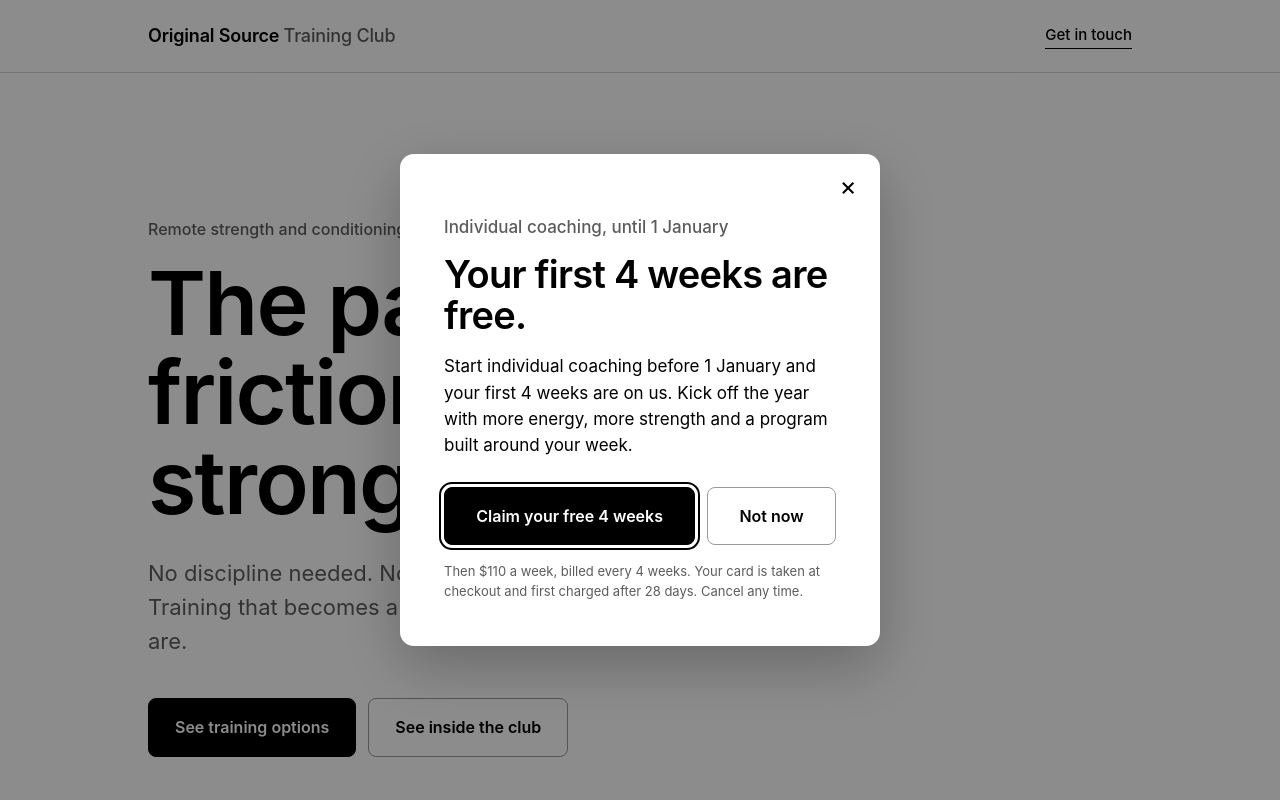
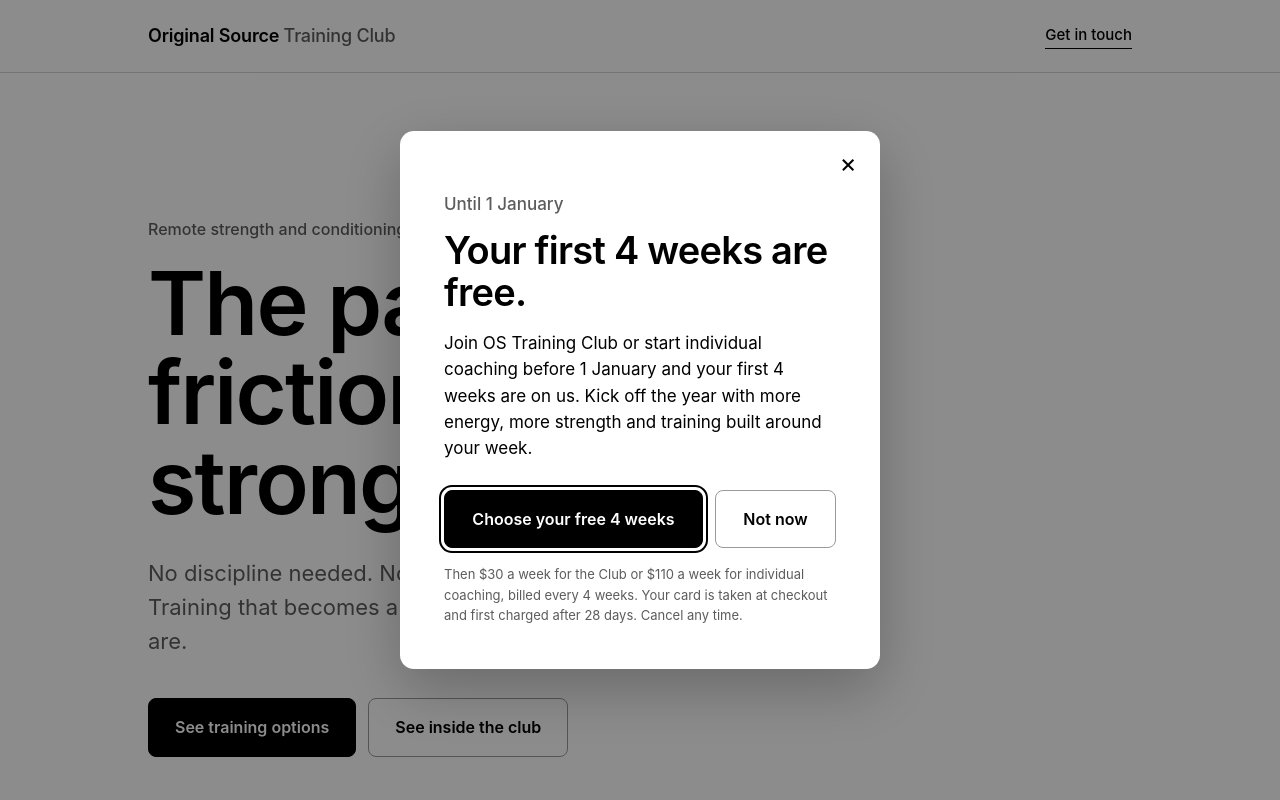
Before and after one commit to originalsourceco/Original-Source-Training-Club, a plain HTML site: page index.html in a window 1280 px wide. Shown: the top 800 px of the page. Drawn offline with Linux system fonts and the light colour scheme.

Commit message:
Update trial offer details in index.html

```diff
--- a/index.html
+++ b/index.html
@@ -402,6 +402,7 @@
           </ul>
           <p class="for">For you if you want structure and a coach in your corner, train for more than one thing, or have fallen off programs before.</p>
           <a class="btn btn-solid" href="https://buy.stripe.com/28E7sKdHIbs1fZJeQw67S0e">Join OS Training Club</a>
+          <p class="note trial-note">First 4 weeks free if you join before 1 January.</p>
           <p class="note">$30 a week, billed every 4 weeks.</p>
         </article>
 
@@ -564,14 +565,14 @@
 <div class="promo" id="promo" role="dialog" aria-modal="true" aria-labelledby="promo-title" hidden>
   <div class="promo-card">
     <button class="promo-close" type="button" aria-label="Close" data-close>&times;</button>
-    <p class="label">Individual coaching, until 1 January</p>
+    <p class="label">Until 1 January</p>
     <h2 id="promo-title">Your first 4 weeks are free.</h2>
-    <p>Start individual coaching before 1 January and your first 4 weeks are on us. Kick off the year with more energy, more strength and a program built around your week.</p>
+    <p>Join OS Training Club or start individual coaching before 1 January and your first 4 weeks are on us. Kick off the year with more energy, more strength and training built around your week.</p>
     <div class="btns">
-      <a class="btn btn-solid" href="https://buy.stripe.com/5kQ4gycDEbs1dRB6k067S0f">Claim your free 4 weeks</a>
+      <a class="btn btn-solid" href="#offers" data-close>Choose your free 4 weeks</a>
       <button class="btn btn-line" type="button" data-close>Not now</button>
     </div>
-    <p class="fine">Then $110 a week, billed every 4 weeks. Your card is taken at checkout and first charged after 28 days. Cancel any time.</p>
+    <p class="fine">Then $30 a week for the Club or $110 a week for individual coaching, billed every 4 weeks. Your card is taken at checkout and first charged after 28 days. Cancel any time.</p>
   </div>
 </div>
 
@@ -579,8 +580,7 @@
 (function () {
   // Offer ends at midnight Melbourne time on 1 January 2027.
   var live = Date.now() < Date.parse('2027-01-01T00:00:00+11:00');
-  var note = document.querySelector('.trial-note');
-  if (!live) { if (note) note.hidden = true; return; }
+  if (!live) { document.querySelectorAll('.trial-note').forEach(function (n) { n.hidden = true; }); return; }
   var promo = document.getElementById('promo');
   if (!promo) return;
   var KEY = 'ost-trial-promo-seen';
```
